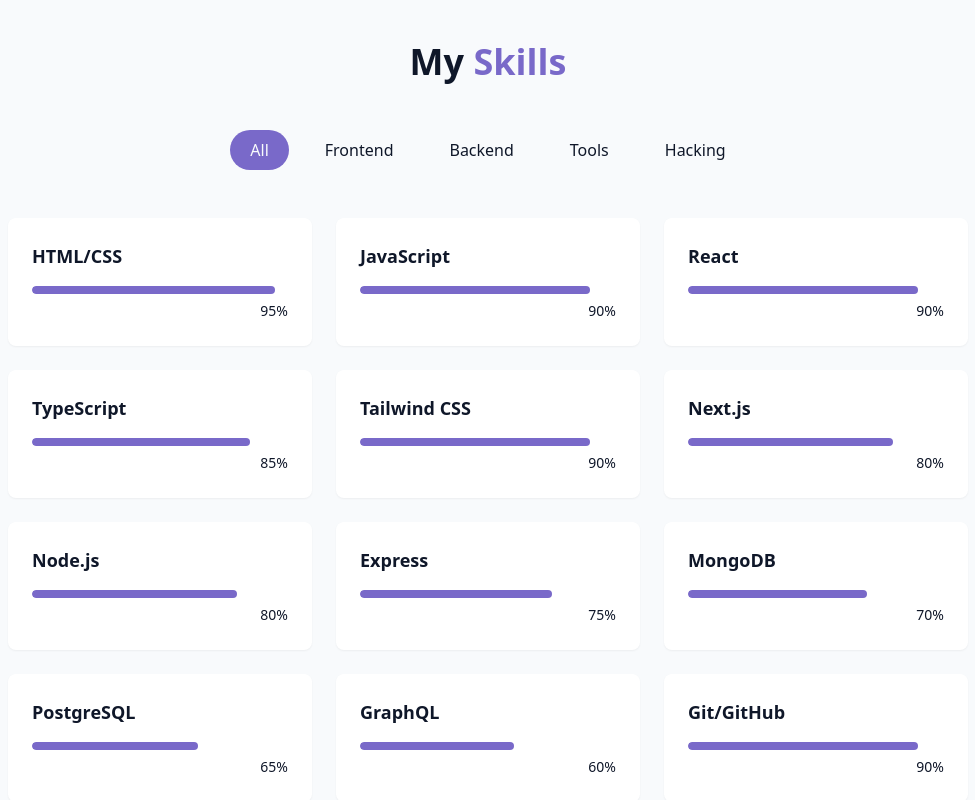
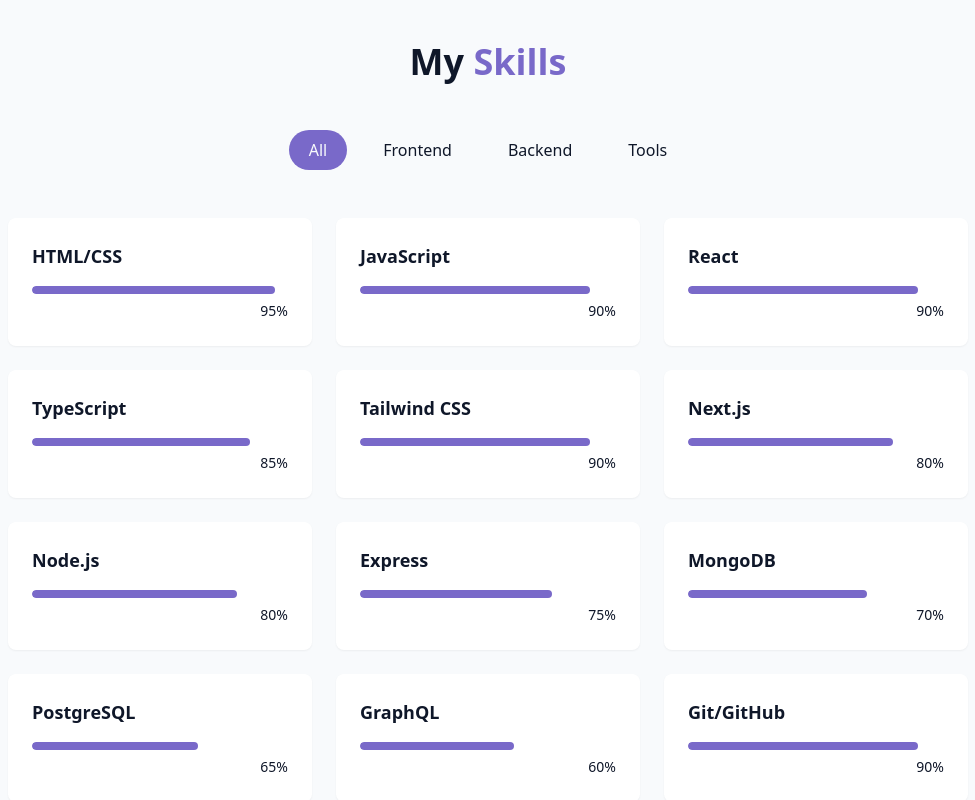
Before and after one commit to vitthalb7898/my-portfolio-website, a React (Vite) app in the folder frontend/: page / in a window 1280 px wide. Shown: the part 1600-2400 px from the top of the page, without its empty margins (152-1127 px from the left). Built offline with nearby package versions, Linux system fonts and the light colour scheme; no server answers.

Commit message:
my-portfolio

```diff
--- a/frontend/src/components/SkillsSection.jsx
+++ b/frontend/src/components/SkillsSection.jsx
@@ -24,10 +24,10 @@
   { name: "Figma", level: 85, category: "tools" },
   { name: "VS Code", level: 95, category: "tools" },
 
-  { name : "agar password pata ho to khud ka computer hack kr skta ho", level : 100 , category:"Hacking"},
+
 ];
 
-const categories = ["all", "frontend", "backend", "tools", "Hacking"];
+const categories = ["all", "frontend", "backend", "tools",];
 
  const SkillsSection = () => {
   const [activeCategory, setActiveCategory] = useState("all");
```
